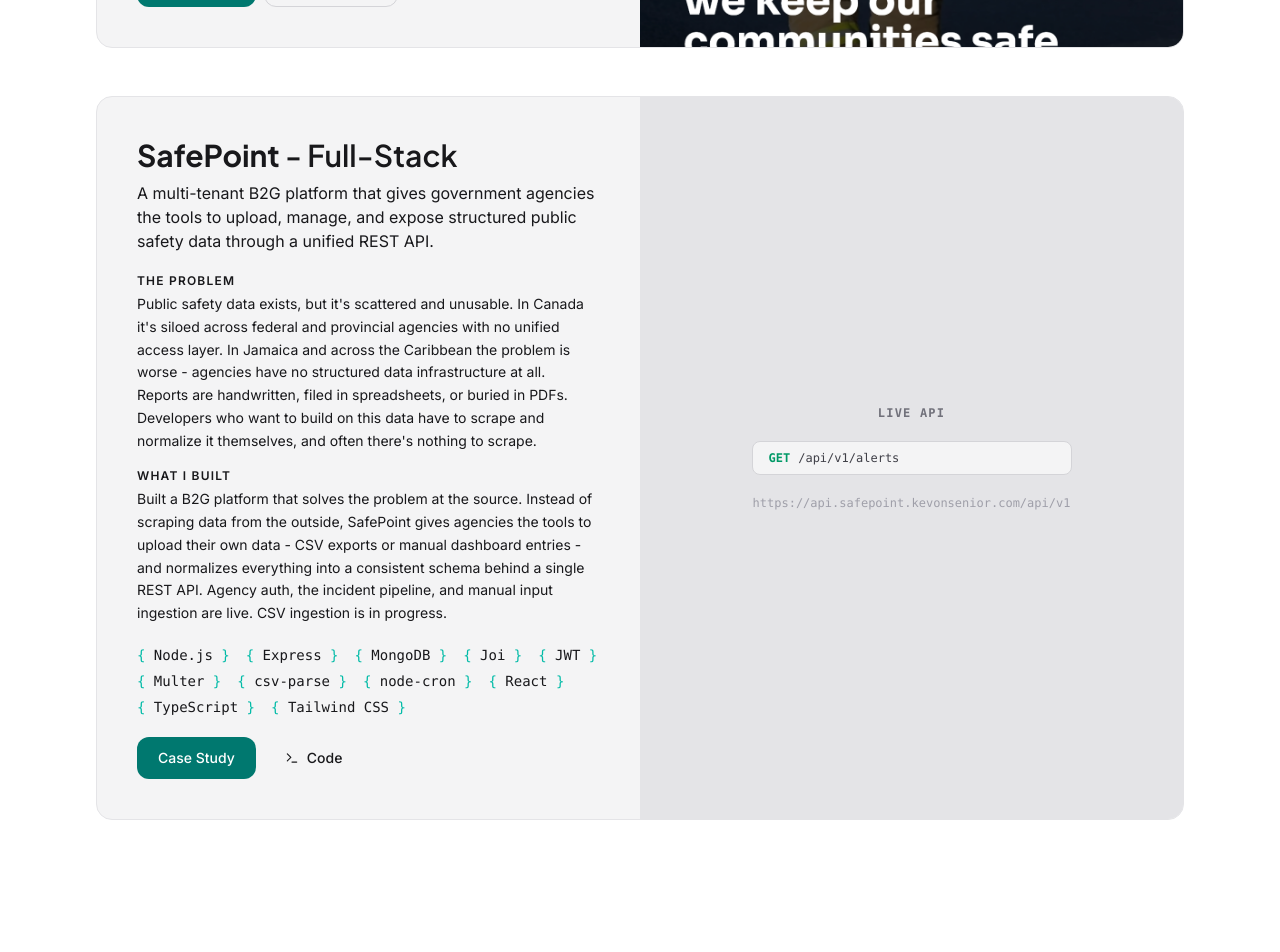
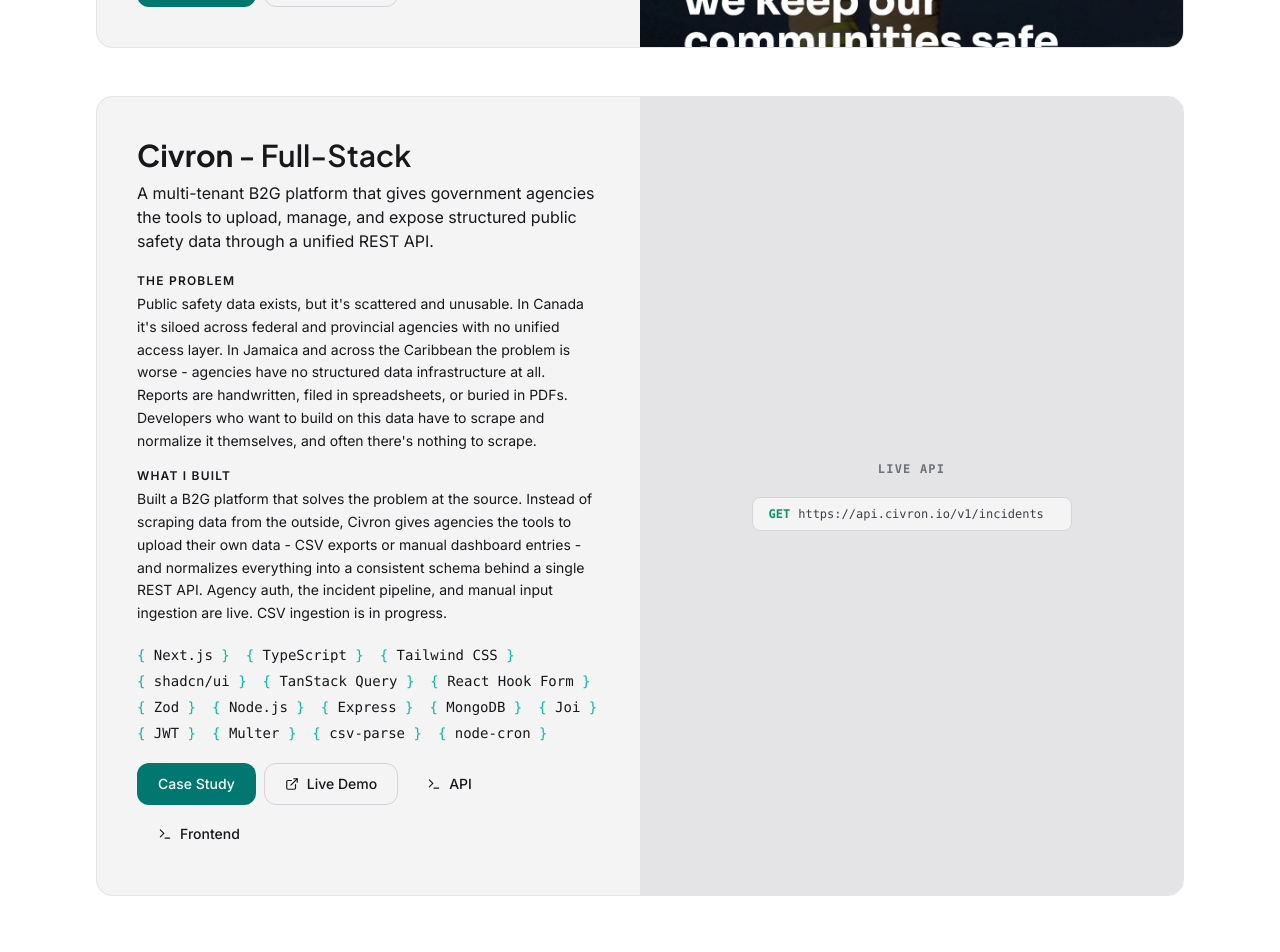
Before and after one commit to seniork7/portfolio-website, a React (Vite) app: page / in a window 1280 px wide. Shown: the part 1460-2412 px from the top of the page. Built offline with nearby package versions, Linux system fonts and the light colour scheme.

Commit message:
Update project to show Civron instead of SafePoint

```diff
--- a/src/data/projects.js
+++ b/src/data/projects.js
@@ -175,25 +175,26 @@
   },
   {
     id: 2,
-    slug: 'safepoint',
-    title: 'SafePoint',
+    slug: 'civron',
+    title: 'Civron',
     tagline: 'A multi-tenant B2G platform that gives government agencies the tools to upload, manage, and expose structured public safety data through a unified REST API.',
     problem:
       'Public safety data exists, but it\'s scattered and unusable. In Canada it\'s siloed across federal and provincial agencies with no unified access layer. In Jamaica and across the Caribbean the problem is worse - agencies have no structured data infrastructure at all. Reports are handwritten, filed in spreadsheets, or buried in PDFs. Developers who want to build on this data have to scrape and normalize it themselves, and often there\'s nothing to scrape.',
     solution:
-      'Built a B2G platform that solves the problem at the source. Instead of scraping data from the outside, SafePoint gives agencies the tools to upload their own data - CSV exports or manual dashboard entries - and normalizes everything into a consistent schema behind a single REST API. Agency auth, the incident pipeline, and manual input ingestion are live. CSV ingestion is in progress.',
+      'Built a B2G platform that solves the problem at the source. Instead of scraping data from the outside, Civron gives agencies the tools to upload their own data - CSV exports or manual dashboard entries - and normalizes everything into a consistent schema behind a single REST API. Agency auth, the incident pipeline, and manual input ingestion are live. CSV ingestion is in progress.',
     impact:
       'Demonstrates multi-tenant API design, JWT-based agency authentication, schema-driven validation, duplicate detection with type-aware time windows, and a clean separation between the ingestion layer and the public API - applied to a real public-sector data problem.',
-    techStack: ['Node.js', 'Express', 'MongoDB', 'Joi', 'JWT', 'Multer', 'csv-parse', 'node-cron', 'React', 'TypeScript', 'Tailwind CSS'],
+    techStack: ['Next.js', 'TypeScript', 'Tailwind CSS', 'shadcn/ui', 'TanStack Query', 'React Hook Form', 'Zod', 'Node.js', 'Express', 'MongoDB', 'Joi', 'JWT', 'Multer', 'csv-parse', 'node-cron'],
     category: 'Full-Stack',
-    githubUrl: 'https://github.com/seniork7/safepoint',
-    backendUrl: 'https://api.safepoint.kevonsenior.com/api/v1',
+    liveUrl: 'https://www.civron.io/auth/login',
+    githubUrl: 'https://github.com/seniork7/civron-api',
+    frontendGithubUrl: 'https://github.com/seniork7/civron-frontend',
     imageUrl: '',
     featured: false,
 
     // Case study
     overview:
-      'SafePoint is a multi-tenant B2G (business-to-government) platform that lets government agencies upload their own public safety data and exposes it through a unified REST API. The problem it addresses isn\'t new: public safety data exists, but it\'s fragmented and impossible to work with programmatically. In Canada, data is siloed across agencies. In Jamaica and across the Caribbean, many agencies have no structured data infrastructure at all. SafePoint solves this at the source - giving agencies the tools to submit data in whatever format they have, normalizing it into a consistent schema, and serving it through a single public API that developers can actually build on. Agency auth, the incident pipeline, and manual input ingestion are live. CSV ingestion with a template system is in progress.',
+      'Civron is a multi-tenant B2G (business-to-government) platform that lets government agencies upload their own public safety data and exposes it through a unified REST API. The problem it addresses isn\'t new: public safety data exists, but it\'s fragmented and impossible to work with programmatically. In Canada, data is siloed across agencies. In Jamaica and across the Caribbean, many agencies have no structured data infrastructure at all. Civron solves this at the source - giving agencies the tools to submit data in whatever format they have, normalizing it into a consistent schema, and serving it through a single public API that developers can actually build on. Agency auth, the incident pipeline, and manual input ingestion are live. CSV ingestion with a template system is in progress.',
 
     audiences: [
       {
@@ -245,7 +246,7 @@
       {
         title: 'CSV Ingestion Pipeline (in progress)',
         description:
-          'Agencies upload CSV exports via Multer. On first upload, they map their column names to SafePoint\'s standard fields and define value mappings for enum fields (e.g. "KGN" -> Kingston). That template is saved and applied automatically to every future upload from the same agency. Unknown values that don\'t match a saved mapping are routed to an exception queue for the agency to resolve - resolutions are added to the template automatically.',
+          'Agencies upload CSV exports via Multer. On first upload, they map their column names to Civron\'s standard fields and define value mappings for enum fields (e.g. "KGN" -> Kingston). That template is saved and applied automatically to every future upload from the same agency. Unknown values that don\'t match a saved mapping are routed to an exception queue for the agency to resolve - resolutions are added to the template automatically.',
       },
     ],
 
@@ -253,7 +254,7 @@
       {
         decision: 'B2G ingestion instead of scraping government sources',
         reason:
-          'Scraping normalizes data from the outside and breaks when source formats change. SafePoint solves the problem at the source: agencies own their submissions. This makes the data more reliable, gives agencies visibility into what\'s published, and works for regions like the Caribbean where there\'s nothing structured to scrape in the first place.',
+          'Scraping normalizes data from the outside and breaks when source formats change. Civron solves the problem at the source: agencies own their submissions. This makes the data more reliable, gives agencies visibility into what\'s published, and works for regions like the Caribbean where there\'s nothing structured to scrape in the first place.',
       },
       {
         decision: 'Shared multi-tenant database with server-enforced orgID tagging',
@@ -273,7 +274,7 @@
       {
         decision: 'CSV template system per agency',
         reason:
-          'Agencies have their own column naming conventions and enum values built up over years of internal reporting. Requiring them to reformat their exports to match SafePoint\'s schema creates adoption friction. The template system meets agencies where they are: map once, upload forever. Unknown values go to an exception queue rather than silently dropping rows.',
+          'Agencies have their own column naming conventions and enum values built up over years of internal reporting. Requiring them to reformat their exports to match Civron\'s schema creates adoption friction. The template system meets agencies where they are: map once, upload forever. Unknown values go to an exception queue rather than silently dropping rows.',
       },
     ],
 
@@ -298,7 +299,7 @@
     ],
 
     whyItMatters:
-      'This project came from six years of working as a firefighter in Jamaica before transitioning to tech in Canada. On both sides I kept running into the same problem: public safety data exists but no one can use it programmatically. SafePoint is built around that real gap. The technical decisions - multi-tenancy, agency-side ingestion, duplicate detection, the CSV template system - all exist because the problem demanded them. The incident pipeline is live and the architecture is designed so every content type that follows uses the same pattern without restructuring anything.',
+      'This project came from six years of working as a firefighter in Jamaica before transitioning to tech in Canada. On both sides I kept running into the same problem: public safety data exists but no one can use it programmatically. Civron is built around that real gap. The technical decisions - multi-tenancy, agency-side ingestion, duplicate detection, the CSV template system - all exist because the problem demanded them. The incident pipeline is live and the architecture is designed so every content type that follows uses the same pattern without restructuring anything.',
   },
 ]
 
--- a/src/pages/CaseStudy.jsx
+++ b/src/pages/CaseStudy.jsx
@@ -125,7 +125,12 @@
             )}
             {project.githubUrl && (
               <Button variant="secondary" size="md" onClick={() => window.open(project.githubUrl, '_blank')}>
-                <Terminal size={14} />View Code
+                <Terminal size={14} />API Code
+              </Button>
+            )}
+            {project.frontendGithubUrl && (
+              <Button variant="secondary" size="md" onClick={() => window.open(project.frontendGithubUrl, '_blank')}>
+                <Terminal size={14} />Frontend Code
               </Button>
             )}
           </motion.div>
@@ -394,7 +399,12 @@
               )}
               {project.githubUrl && (
                 <Button variant="secondary" size="sm" className="w-full justify-center" onClick={() => window.open(project.githubUrl, '_blank')}>
-                  <Terminal size={13} />View Code
+                  <Terminal size={13} />API Code
+                </Button>
+              )}
+              {project.frontendGithubUrl && (
+                <Button variant="secondary" size="sm" className="w-full justify-center" onClick={() => window.open(project.frontendGithubUrl, '_blank')}>
+                  <Terminal size={13} />Frontend Code
                 </Button>
               )}
               {project.backendUrl && (
--- a/src/sections/Projects.jsx
+++ b/src/sections/Projects.jsx
@@ -10,7 +10,7 @@
   visible: { opacity: 1, y: 0 },
 }
 
-function ProjectLinks({ liveUrl, githubUrl, slug, size = 'md' }) {
+function ProjectLinks({ liveUrl, githubUrl, frontendGithubUrl, slug, size = 'md' }) {
   return (
     <div className="flex flex-wrap gap-2">
       <Link to={`/case-study/${slug}`}>
@@ -35,7 +35,17 @@
           onClick={() => window.open(githubUrl, '_blank')}
         >
           <Terminal size={14} />
-          Code
+          API
+        </Button>
+      )}
+      {frontendGithubUrl && (
+        <Button
+          variant="ghost"
+          size={size}
+          onClick={() => window.open(frontendGithubUrl, '_blank')}
+        >
+          <Terminal size={14} />
+          Frontend
         </Button>
       )}
     </div>
@@ -117,7 +127,7 @@
                     <ObjTag key={tech} label={tech} />
                   ))}
                 </div>
-                <ProjectLinks liveUrl={featured.liveUrl} githubUrl={featured.githubUrl} slug={featured.slug} />
+                <ProjectLinks liveUrl={featured.liveUrl} githubUrl={featured.githubUrl} frontendGithubUrl={featured.frontendGithubUrl} slug={featured.slug} />
               </div>
 
               {/* Image */}
@@ -182,7 +192,7 @@
                       <ObjTag key={tech} label={tech} />
                     ))}
                   </div>
-                  <ProjectLinks liveUrl={project.liveUrl} githubUrl={project.githubUrl} slug={project.slug} />
+                  <ProjectLinks liveUrl={project.liveUrl} githubUrl={project.githubUrl} frontendGithubUrl={project.frontendGithubUrl} slug={project.slug} />
                 </div>
 
                 {/* Image or placeholder */}
@@ -203,7 +213,7 @@
                         className="w-full max-w-xs flex items-center gap-2 px-4 py-2 rounded-lg bg-zinc-100 dark:bg-zinc-900 border border-zinc-300 dark:border-zinc-700"
                       >
                         <span className="text-xs font-semibold text-emerald-600 dark:text-emerald-400">GET</span>
-                        <span className="text-xs text-zinc-700 dark:text-zinc-300">/api/v1/alerts</span>
+                        <span className="text-xs text-zinc-700 dark:text-zinc-300">https://api.civron.io/v1/incidents</span>
                       </div>
 
                       {project.backendUrl && (
```
Also changed, not shown: 2 other files (tests, documents, lock files or other folders).
